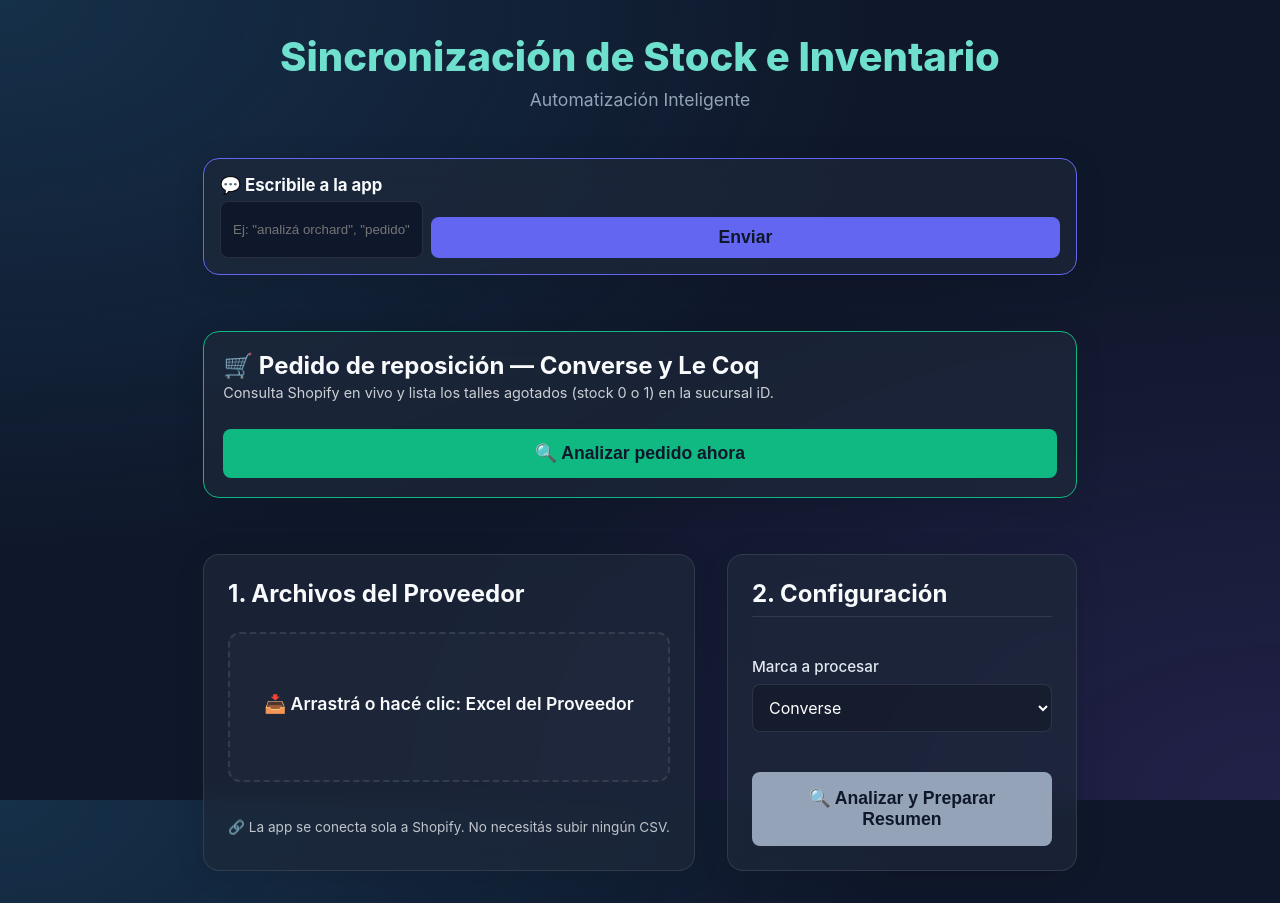
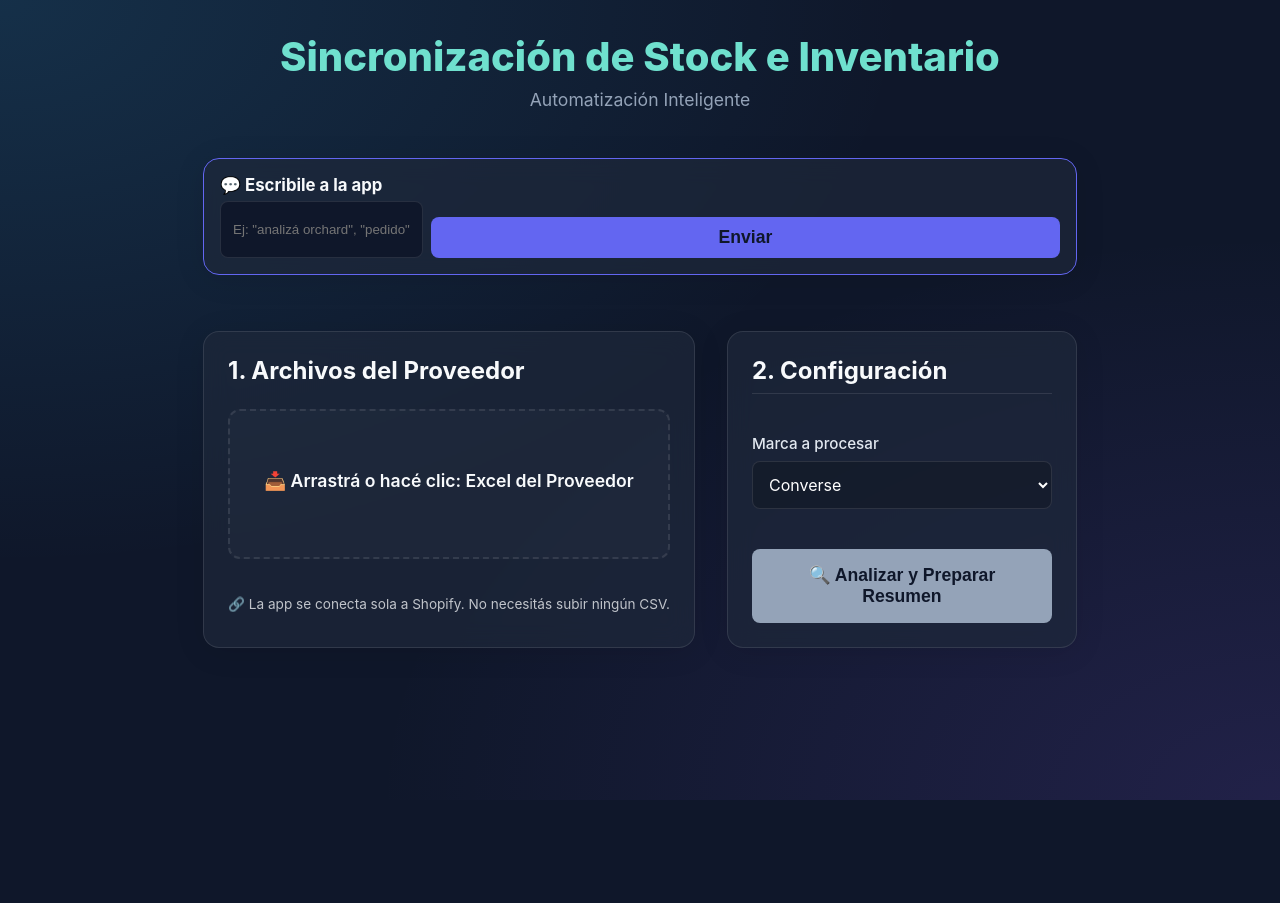
Before and after one commit to wandalemma-dot/smart-sync-shopify, a React (Vite) app: page / in a window 1280 px wide. After the commit the page ends 800 px from the top, so only its background shows below. Built offline with nearby package versions, Linux system fonts and the light colour scheme.

Commit message:
Saco el panel de Pedido de reposicion del inicio

```diff
--- a/src/App.tsx
+++ b/src/App.tsx
@@ -1,8 +1,6 @@
 import { useState, useRef } from 'react';
 import { processFiles, extractSheetNames, downloadUpdateCSV, downloadMatrixCSV, downloadInventoryCSV, autoConverseTable } from './utils/syncLogic';
 import type { SyncConfig, SyncResult } from './utils/syncLogic';
-import { analyzeRestock, downloadRestockCSV } from './utils/restockLogic';
-import type { RestockResult } from './utils/restockLogic';
 import { planStockWrite, executeStockWrite } from './utils/writeStock';
 import type { StockPlan } from './utils/writeStock';
 import { createProducts } from './utils/createProducts';
@@ -102,12 +100,7 @@ export default function App() {
 
     // 2) Detectar intención
     if (t.includes('ayuda') || t.includes('help') || t.trim() === '?') {
-      say('app', 'Podés escribir: "analizá orchard", "pedido" (reposición Converse/Le Coq), "simular stock", o el nombre de una marca para elegirla. Recordá subir arriba el Excel del proveedor antes de analizar.');
-      return;
-    }
-    if (t.includes('pedido') || t.includes('reposic') || t.includes('repon')) {
-      say('app', 'Dale, analizo el pedido de reposición (Converse y Le Coq)…');
-      handleAnalyzeRestock();
+      say('app', 'Podés escribir: "analizá orchard", "simular stock", o el nombre de una marca para elegirla. Recordá subir arriba el Excel del proveedor antes de analizar.');
       return;
     }
     if (t.includes('simular') || t.includes('escrib') || (t.includes('stock') && !t.includes('analiz'))) {
@@ -123,33 +116,11 @@ export default function App() {
       return;
     }
     if (brand) { say('app', `Listo, marca puesta en "${brand}". Ahora escribime "analizá" (con el Excel ya subido).`); return; }
-    say('app', 'No te entendí 🤔. Probá: "analizá orchard", "pedido", "simular stock", o "ayuda".');
+    say('app', 'No te entendí 🤔. Probá: "analizá orchard", "simular stock", o "ayuda".');
   };
-
-  // ---- ANÁLISIS PARA PEDIDO (stock en vivo de la sucursal iD) ----
-  const [restockLoading, setRestockLoading] = useState(false);
-  const [restockScanned, setRestockScanned] = useState(0);
-  const [restockResult, setRestockResult] = useState<RestockResult | null>(null);
 
   // Inputs de archivo ocultos: permiten seleccionar con un clic además de arrastrar.
   const providerInputRef = useRef<HTMLInputElement>(null);
-
-  const handleAnalyzeRestock = async () => {
-    setRestockLoading(true);
-    setRestockScanned(0);
-    setRestockResult(null);
-    try {
-      const res = await analyzeRestock(setRestockScanned);
-      setRestockResult(res);
-      if (!res.locationFound) {
-        alert(`No encontré la sucursal "${res.locationName}" en Shopify. Revisá el nombre exacto de la ubicación.`);
-      }
-    } catch (err: any) {
-      alert('Error analizando el pedido: ' + err.message);
-    } finally {
-      setRestockLoading(false);
-    }
-  };
 
   // --- Lógica central de cada archivo, reutilizada por drag & drop y por clic ---
   const processProviderFile = async (file: File) => {
@@ -221,8 +192,6 @@ export default function App() {
     }
   };
 
-  const totalTalles = restockResult?.items.reduce((acc, it) => acc + it.sizes.length, 0) || 0;
-
   return (
     <div className="app-container">
       <header>
@@ -253,89 +222,6 @@ export default function App() {
           />
           <button className="btn-primary" style={{ background: '#6366f1', padding: '10px 18px' }} onClick={runCommand}>Enviar</button>
         </div>
-      </div>
-
-      {/* ====== ANÁLISIS PARA PEDIDO (stock en vivo iD) ====== */}
-      <div className="glass-panel" style={{ marginBottom: '1.5rem', padding: '1.2rem', border: '1px solid #10b981' }}>
-        <div style={{ display: 'flex', flexWrap: 'wrap', gap: '12px', alignItems: 'center', justifyContent: 'space-between' }}>
-          <div>
-            <h2 style={{ margin: 0 }}>🛒 Pedido de reposición — Converse y Le Coq</h2>
-            <p style={{ margin: '4px 0 0', opacity: 0.8, fontSize: '0.9rem' }}>
-              Consulta Shopify en vivo y lista los talles agotados (stock 0 o 1) en la sucursal iD.
-            </p>
-          </div>
-          <button
-            className="btn-primary"
-            style={{ background: '#10b981', padding: '14px 20px' }}
-            onClick={handleAnalyzeRestock}
-            disabled={restockLoading}
-          >
-            {restockLoading ? <span className="loader"></span> : '🔍 Analizar pedido ahora'}
-          </button>
-        </div>
-        {restockLoading && (
-          <p style={{ marginTop: '10px', textAlign: 'center', color: '#10b981' }}>
-            Consultando stock en vivo de la sucursal iD...
-            {restockScanned > 0 && <> ({restockScanned} productos escaneados)</>}
-          </p>
-        )}
-
-        {restockResult && restockResult.locationFound && (
-          <div style={{ marginTop: '1.2rem' }}>
-            <div style={{ display: 'flex', flexWrap: 'wrap', gap: '20px', marginBottom: '1rem', fontSize: '0.9rem', opacity: 0.9 }}>
-              <span>📍 Sucursal: <strong>{restockResult.locationName}</strong></span>
-              <span>📦 Talles a reponer: <strong style={{ color: '#f59e0b' }}>{totalTalles}</strong></span>
-              <span>🧩 Modelos: <strong>{restockResult.items.length}</strong></span>
-              <span>🔎 Productos escaneados: {restockResult.productsScanned}</span>
-            </div>
-
-            {restockResult.items.length === 0 ? (
-              <p style={{ padding: '1rem', background: 'rgba(16,185,129,0.1)', borderRadius: '8px' }}>
-                ✅ No hay talles agotados en la sucursal iD. ¡Nada para pedir!
-              </p>
-            ) : (
-              <>
-                <button
-                  className="btn-primary"
-                  style={{ background: '#f59e0b', padding: '12px 18px', marginBottom: '1rem' }}
-                  onClick={() => downloadRestockCSV(restockResult)}
-                >
-                  📥 Descargar CSV del pedido
-                </button>
-
-                <div style={{ maxHeight: '460px', overflowY: 'auto', display: 'flex', flexDirection: 'column', gap: '10px' }}>
-                  {restockResult.items.map((it, idx) => (
-                    <div key={idx} style={{ padding: '0.8rem', background: 'rgba(255,255,255,0.05)', borderRadius: '8px', border: '1px solid rgba(255,255,255,0.1)' }}>
-                      <div style={{ marginBottom: '0.5rem' }}>
-                        <span style={{
-                          fontSize: '0.7rem', fontWeight: 'bold', padding: '2px 8px', borderRadius: '10px',
-                          background: it.brand === 'lecoq' ? '#3b82f6' : '#8b5cf6', color: 'white', marginRight: '8px'
-                        }}>
-                          {it.brand === 'lecoq' ? 'LE COQ' : 'CONVERSE'}
-                        </span>
-                        <strong>{it.title}</strong>
-                      </div>
-                      <div style={{ display: 'flex', flexWrap: 'wrap', gap: '6px' }}>
-                        {it.sizes.map((s, si) => (
-                          <span key={si} style={{
-                            fontSize: '0.8rem', padding: '4px 8px', borderRadius: '6px',
-                            border: `1px solid ${s.available === 0 ? '#dc2626' : '#f59e0b'}`,
-                            color: s.available === 0 ? '#fca5a5' : '#fcd34d',
-                            background: s.available === 0 ? 'rgba(220,38,38,0.12)' : 'rgba(245,158,11,0.12)'
-                          }}>
-                            Talle {s.shopifyTalle}
-                            {s.pedidoTalle !== s.shopifyTalle && <> → pedido {s.pedidoTalle}</>}
-                            {' '}· stock {s.available}
-                          </span>
-                        ))}
-                      </div>
-                    </div>
-                  ))}
-                </div>
-              </>
-            )}
-          </div>
-        )}
       </div>
 
       {!previewReady ? (
```
